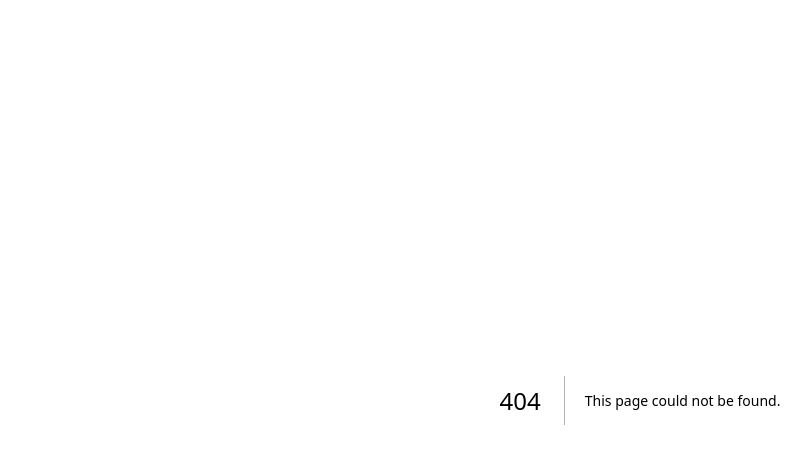
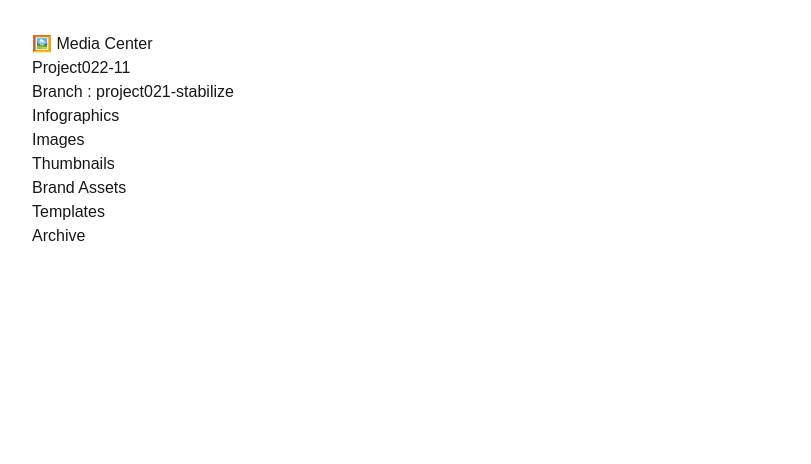
Before and after one commit to yusun7749-art/LifeBookMom-OS, a Next.js app: page /media-center in a window 1280 px wide. Before the commit this address had no page. Shown: the top 464 px of the page, without its empty margins (0-811 px from the left). Built offline with nearby package versions, Linux system fonts and the light colour scheme.

Commit message:
Project022-11 Media center

```diff
--- /dev/null
+++ b/app/media-center/page.tsx
@@ -0,0 +1,3 @@
+
+import MediaCenter from '../../components/v4/MediaCenter';
+export default function Page(){return <MediaCenter/>}
--- /dev/null
+++ b/components/v4/MediaCenter.tsx
@@ -0,0 +1,10 @@
+
+import {mediaCenter} from '../../data/v4/mediaCenter';
+export default function MediaCenter(){
+return <main style={{padding:32,fontFamily:'sans-serif'}}>
+<h1>🖼️ {mediaCenter.title}</h1>
+<p>{mediaCenter.project}</p>
+<p>Branch : {mediaCenter.branch}</p>
+<ul>{mediaCenter.assets.map(a=><li key={a}>{a}</li>)}</ul>
+</main>
+}
--- /dev/null
+++ b/data/v4/mediaCenter.ts
@@ -0,0 +1,9 @@
+
+export const mediaCenter={
+ project:"Project022-11",
+ title:"Media Center",
+ branch:"project021-stabilize",
+ assets:[
+ "Infographics","Images","Thumbnails","Brand Assets","Templates","Archive"
+ ]
+};
```
